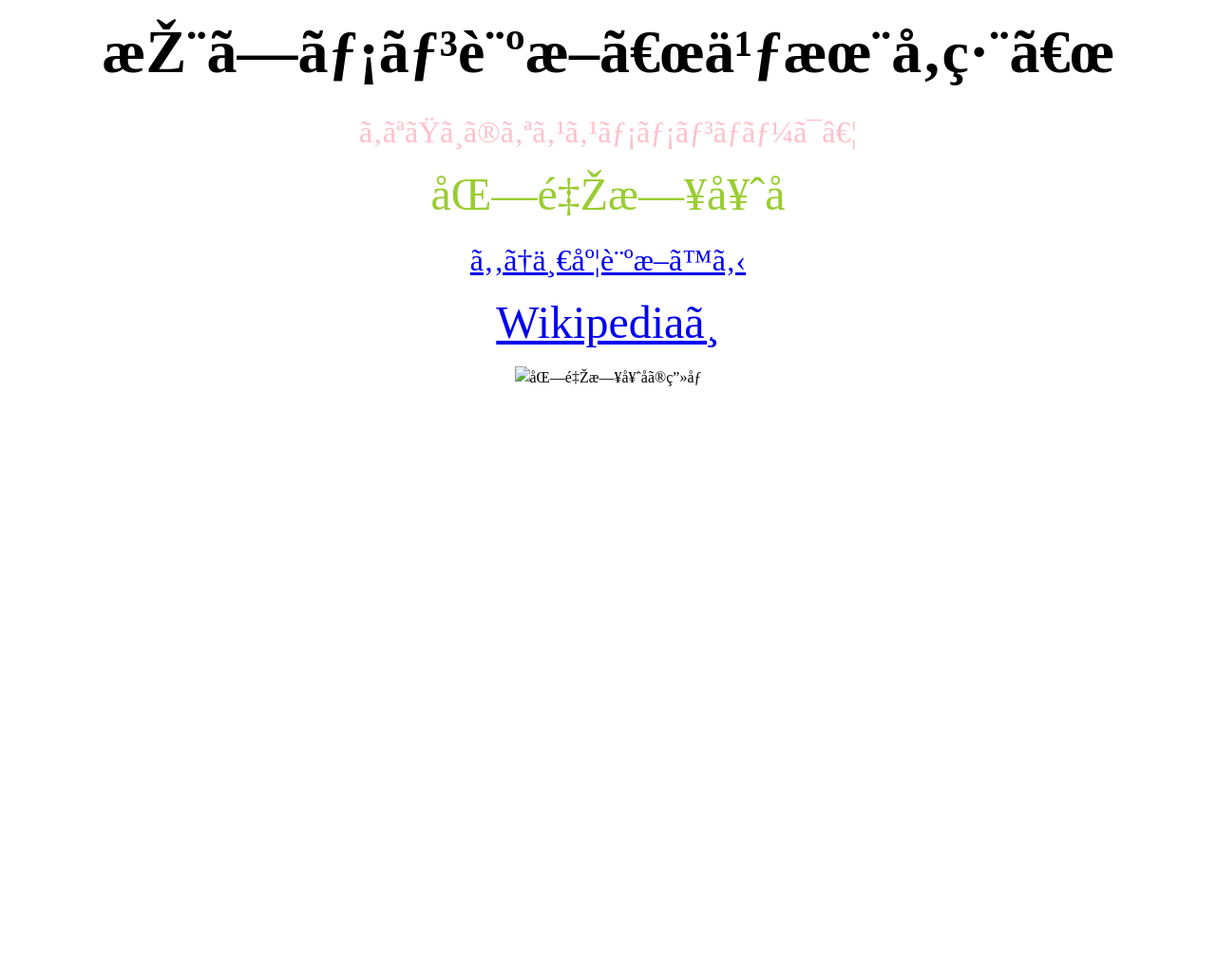
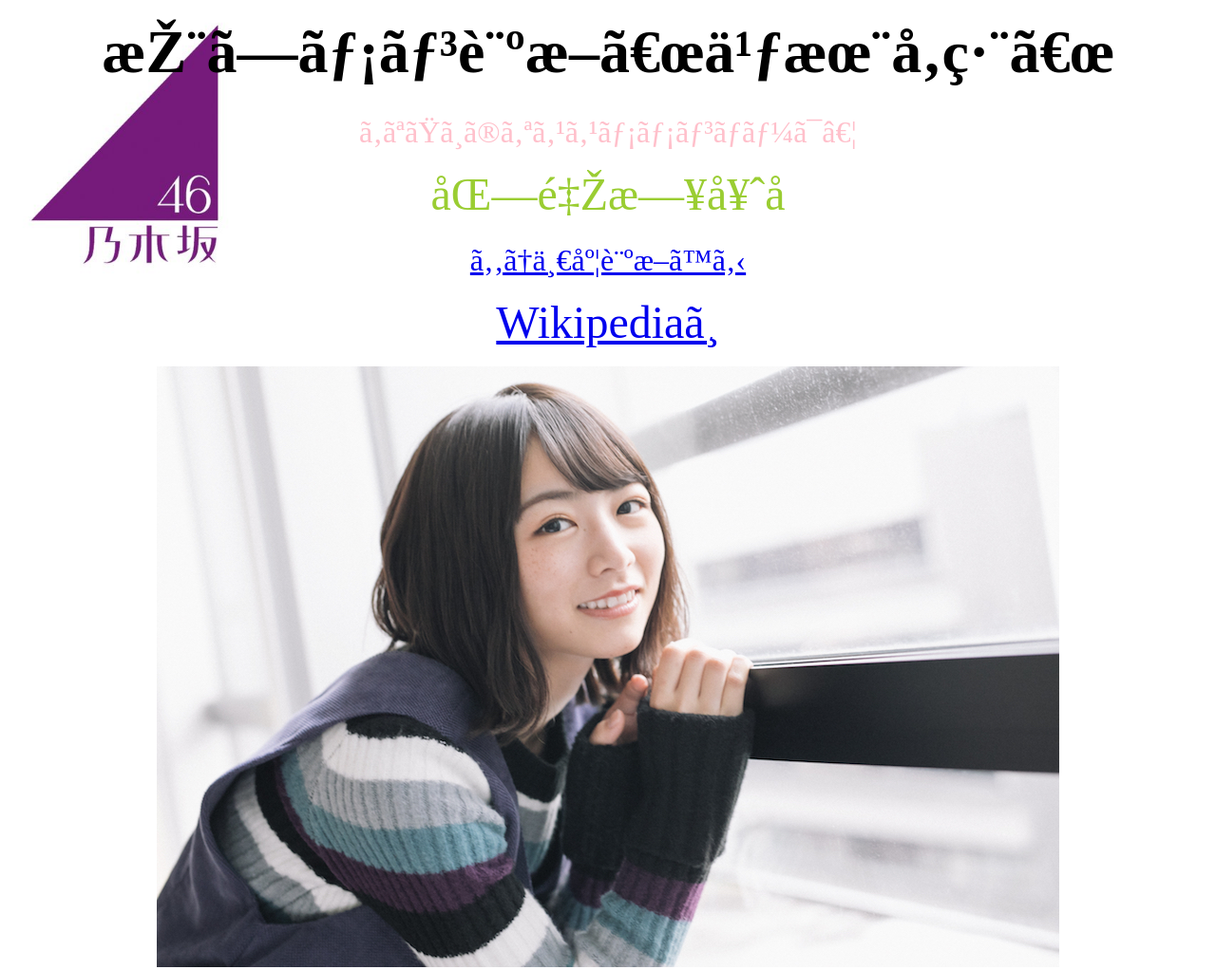
Before and after one commit to udon0141/result8, a plain HTML site: page index.html in a window 1280 px wide. Shown: the whole page at 95% size. Before the commit the page ends 800 px from the top, so only its background shows below. Drawn offline with Linux system fonts and the light colour scheme.

Commit message:
Update index.html

```diff
--- a/index.html
+++ b/index.html
@@ -30,7 +30,7 @@
       }
       body {
         flex-wrap: wrap;
-        background-image: url("画像/乃木坂ロゴ.jpg" );
+        background-image: url("https://github.com/udon0141/result8/blob/master/%E4%B9%83%E6%9C%A8%E5%9D%82%E3%83%AD%E3%82%B3%E3%82%99.jpg?raw=true.jpg" );
         background-size: 300px 300px;
         background-repeat: no-repeat;
        }
@@ -45,7 +45,7 @@
   </head>
   <body>
     <div class='wiki'><a href="https://ja.wikipedia.org/wiki/%E5%8C%97%E9%87%8E%E6%97%A5%E5%A5%88%E5%AD%90">Wikipediaへ</a></div>
-    <div class='image'><img src="画像/北野日奈子.jpg" alt="北野日奈子の画像"></div>
+    <div class='image'><img src="https://github.com/udon0141/result8/blob/master/%E5%8C%97%E9%87%8E%E6%97%A5%E5%A5%88%E5%AD%90.jpg?raw=true.jpg" alt="北野日奈子の画像"></div>
     <style>
       div.image{
         text-align: center;
```
